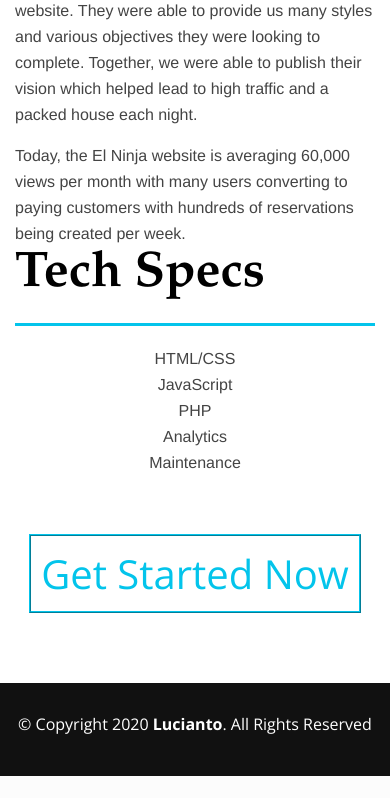
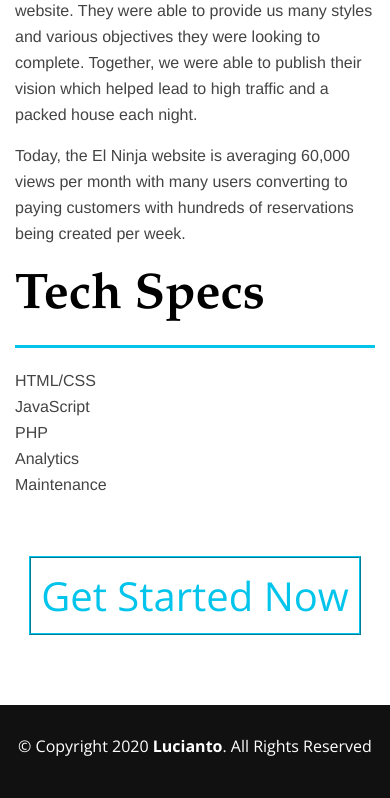
Before and after one commit to antonioi520/luciantosite, a PHP site: page /portfolio/elninja.php in a window 390 px wide. Shown: the part 2377-3175 px from the top of the page. Before the commit the page ends 3153 px from the top, so only its background shows below. Run offline with PHP 8.4, Linux system fonts and the light colour scheme.

Commit message:
fix tech specs on el ninja page for mobile views

```diff
--- a/portfolio/elninja.php
+++ b/portfolio/elninja.php
@@ -210,10 +210,18 @@
                 </p>
             </div>
             <div class="col-lg-1"></div>
-            <div class="col-lg-3 about-content">
+            <div id="content-desktop" class="col-lg-3 about-content">
                 <h1 style="font-weight: bold;font-size: 50px;color:black">Tech Specs</h1>
                 <div class="section-title-divider" style="width:100%;float:left;margin-bottom: 0px;"></div><br>
                 <p class="about-text" style="text-align: center">
+                    HTML/CSS <br> JavaScript <br> PHP <br> Analytics <br> Maintenance
+                </p>
+            </div>
+            <br id="content-mobile">
+            <div id="content-mobile" class="col-lg-3 about-content">
+                <h1 style="font-weight: bold;font-size: 50px;color:black">Tech Specs</h1>
+                <div class="section-title-divider" style="width:100%;float:left;margin-bottom: 0px;"></div><br>
+                <p class="about-text" style="text-align: left">
                     HTML/CSS <br> JavaScript <br> PHP <br> Analytics <br> Maintenance
                 </p>
             </div>
```
